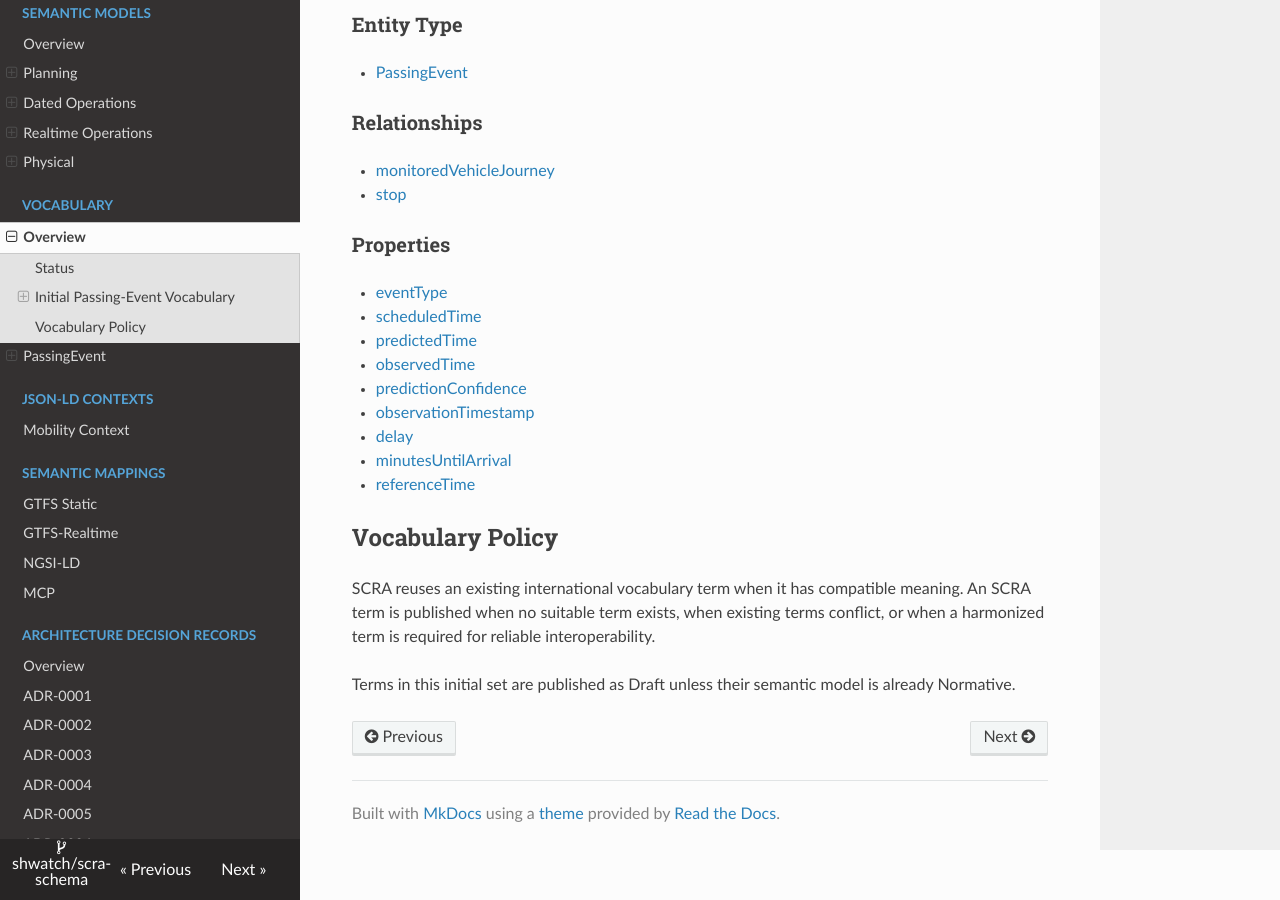
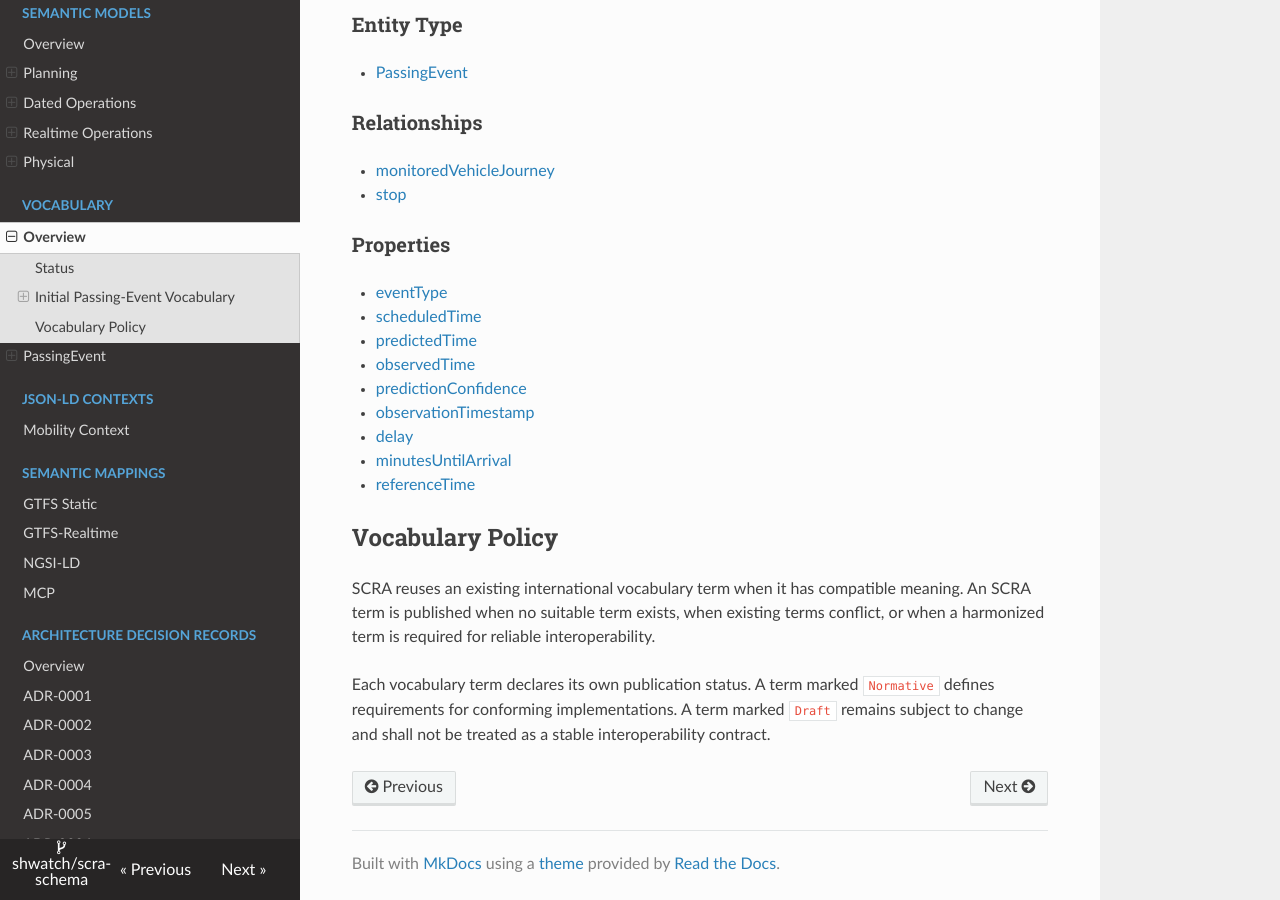
Before and after one commit to shwatch/scra-schema, an MkDocs documentation site: the page built from docs/vocab/index.md, in a window 1280 px wide and 900 px high, scrolled down 614 px. Built offline with MkDocs 1.6.1, drawn with Linux system fonts in a browser that asks for light colours; nearby versions of some CDN libraries.

Commit message:
Clarify vocabulary publication policy

```diff
--- a/docs/vocab/index.md
+++ b/docs/vocab/index.md
@@ -51,5 +51,7 @@ meaning. An SCRA term is published when no suitable term exists, when existing
 terms conflict, or when a harmonized term is required for reliable
 interoperability.
 
-Terms in this initial set are published as Draft unless their semantic model
-is already Normative.
+Each vocabulary term declares its own publication status. A term marked
+`Normative` defines requirements for conforming implementations. A term marked
+`Draft` remains subject to change and shall not be treated as a stable
+interoperability contract.
```
